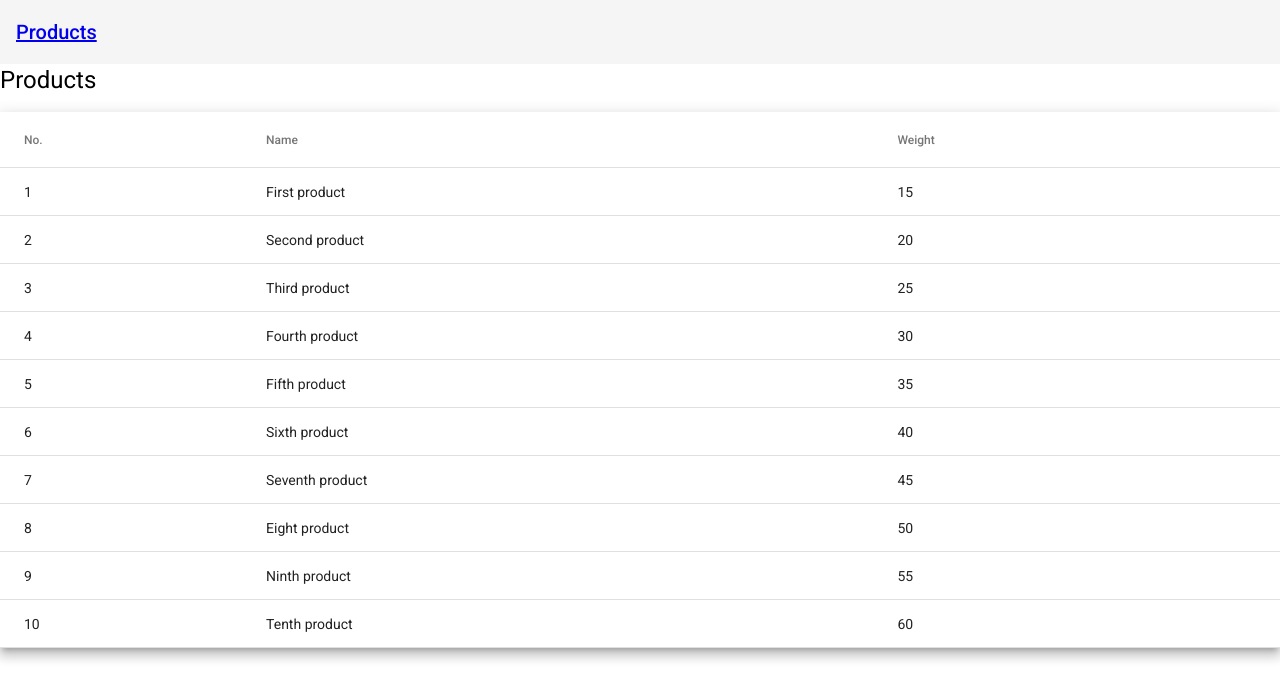
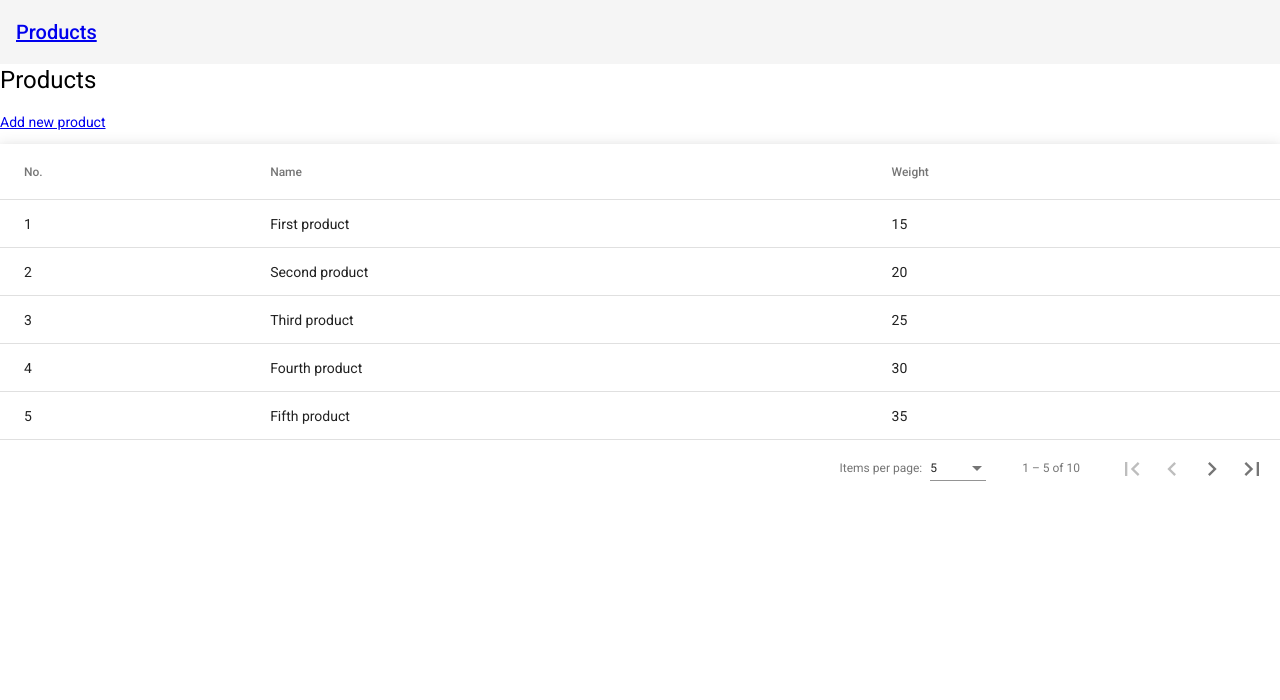
Before and after one commit to justwannafly22/graduation-project-frontend, an Angular app in the folder project/: page /products in a window 1280 px wide. Shown: the top 700 px of the page. Built offline with nearby package versions, Linux system fonts and the light colour scheme.

Commit message:
implemented pagination

```diff
--- a/project/src/app/app-routing.module.ts
+++ b/project/src/app/app-routing.module.ts
@@ -1,10 +1,12 @@
 import { NgModule } from '@angular/core';
 import { RouterModule, Routes } from '@angular/router';
 import { PageNotFoundComponent } from './page-not-found/page-not-found.component';
+import { AddProductComponent } from './products/add-product/add-product.component';
 import { ProductsViewComponent } from './products/products-view/products-view.component';
 
 const routes: Routes = [
   { path: 'products', component: ProductsViewComponent },
+  { path: 'add-product', component: AddProductComponent },
   { path: '',   redirectTo: '/products', pathMatch: 'full' },
   { path: '**', component: PageNotFoundComponent }
 ];
--- a/project/src/app/app.component.html
+++ b/project/src/app/app.component.html
@@ -1,4 +1,4 @@
 <mat-toolbar>
-  <span><a routerLink="/products">Products</a></span>
+  <span class="fill-remaining-space"><a routerLink="/products">Products</a></span>
 </mat-toolbar>
 <router-outlet></router-outlet>
--- a/project/src/app/products/add-product/add-product.component.html
+++ b/project/src/app/products/add-product/add-product.component.html
@@ -1 +1,26 @@
-<p>add-product works!</p>
+<h3>Add new product</h3>
+
+<form [formGroup]="addForm" (ngSubmit)="onSubmit()">
+
+  <div>
+    <label for="name">
+      Name
+    </label>
+    <input id="name" type="text" formControlName="name">
+  </div>
+
+  <div>
+    <label for="price">
+      Price
+    </label>
+    <input id="price" type="text" formControlName="price">
+  </div>
+
+  <button class="button" type="submit">Create</button>
+  <button class="button" (click)="getBack()">Back</button>
+
+</form>
+
+<mat-form-field class="form-element">
+
+</mat-form-field>
--- a/project/src/app/products/add-product/add-product.component.ts
+++ b/project/src/app/products/add-product/add-product.component.ts
@@ -1,15 +1,34 @@
-import { Component, OnInit } from '@angular/core';
+import { Component } from '@angular/core';
+import { FormBuilder, FormGroup, FormControl, Validators } from '@angular/forms';
+import { Location } from '@angular/common';
 
 @Component({
   selector: 'app-add-product',
   templateUrl: './add-product.component.html',
   styleUrls: ['./add-product.component.css']
 })
-export class AddProductComponent implements OnInit {
 
-  constructor() { }
+export class AddProductComponent {
 
-  ngOnInit(): void {
+  name: string = '';
+  price: number = 0;
+
+  addForm = this.formBuilder.group(
+    {
+      name: '',
+      price: ''
+    });
+
+  constructor(
+    private readonly formBuilder: FormBuilder,
+    private readonly location: Location
+  ) { }
+
+  onSubmit(): void {
+    console.log(this.addForm.value);
   }
 
+  getBack(): void{
+    this.location.back();
+  }
 }
--- a/project/src/app/products/products-view/products-view.component.html
+++ b/project/src/app/products/products-view/products-view.component.html
@@ -1,6 +1,11 @@
 <h1>Products</h1>
 
-<table mat-table [dataSource]="myDataArray" class="mat-elevation-z8">
+<p>
+  <a routerLink="/add-product">Add new product</a>
+</p>
+
+<div>
+<table mat-table [dataSource]="dataSource" class="mat-elevation-z8">
 
     <!-- Position Column -->
     <ng-container matColumnDef="id">
@@ -23,3 +28,8 @@
     <tr mat-header-row *matHeaderRowDef="displayedColumns"></tr>
     <tr mat-row *matRowDef="let row; columns: displayedColumns;"></tr>
 </table>
+
+<mat-paginator [pageSizeOptions]="[5, 10, 20]"
+  showFirstLastButtons
+  aria-label="Select page of periodic elements">
+</mat-paginator>
--- a/project/src/app/products/products-view/products-view.component.ts
+++ b/project/src/app/products/products-view/products-view.component.ts
@@ -1,5 +1,7 @@
-import { Component, OnInit, ViewChild } from '@angular/core';
-import { PRODUCTS } from '../mock-products';
+import { AfterViewInit, Component, OnInit, ViewChild } from '@angular/core';
+import { PRODUCTS } from 'src/app/shared/mock-products';
+import { MatPaginator } from '@angular/material/paginator';
+import { MatTableDataSource } from '@angular/material/table';
 import { Product } from '../product';
 
 @Component({
@@ -8,14 +10,18 @@ import { Product } from '../product';
   styleUrls: ['./products-view.component.css']
 })
 
-export class ProductsViewComponent implements OnInit {
+export class ProductsViewComponent implements AfterViewInit  {
 
   displayedColumns: string[] = ['id', 'name', 'price'];
-  myDataArray: Product[] = PRODUCTS;
+  dataSource = new MatTableDataSource<Product>(PRODUCTS);
+
+  @ViewChild(MatPaginator)
+  paginator!: MatPaginator;
 
   constructor() { }
 
-  ngOnInit(): void {
+  ngAfterViewInit() {
+    this.dataSource.paginator = this.paginator;
   }
 
 }
--- a/project/src/app/products/mock-products.ts
+++ b/project/src/app/shared/mock-products.ts
@@ -1,4 +1,4 @@
-import { Product } from "./product";
+import { Product } from "../products/product";
 
 export const PRODUCTS: Product[] = [
     { id: 1, name: "First product", price: 15 },
```
Also changed, not shown: project/src/app/app.module.ts (+7 -2 lines).
